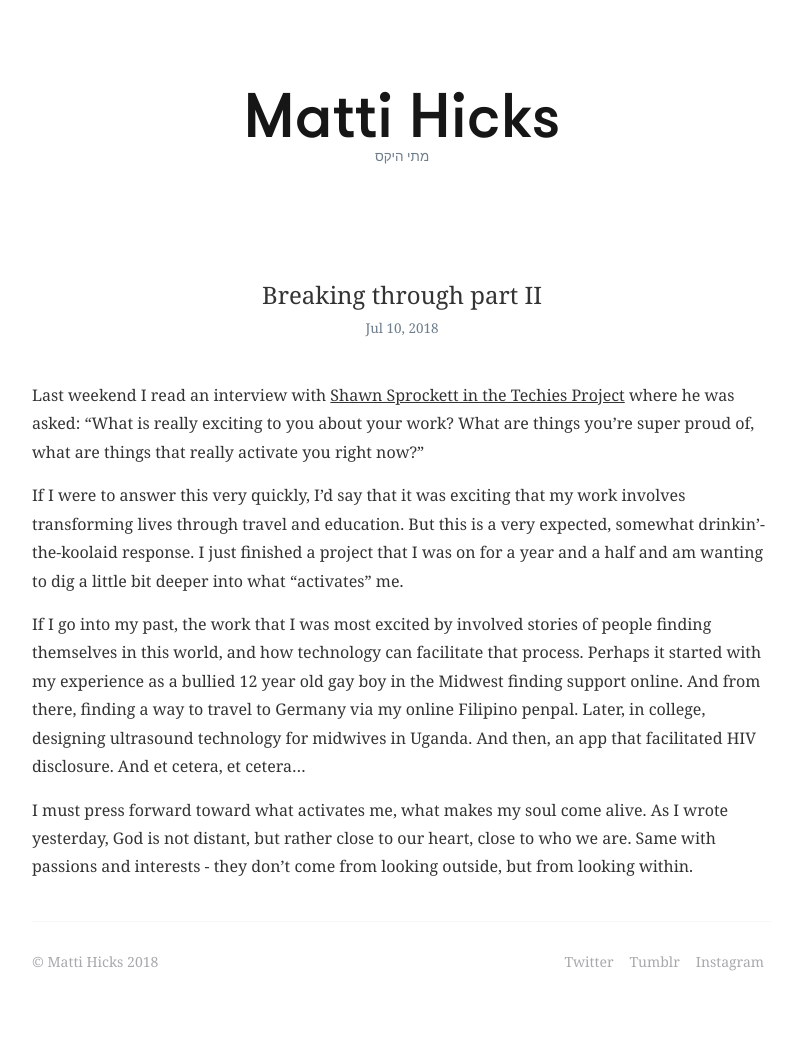
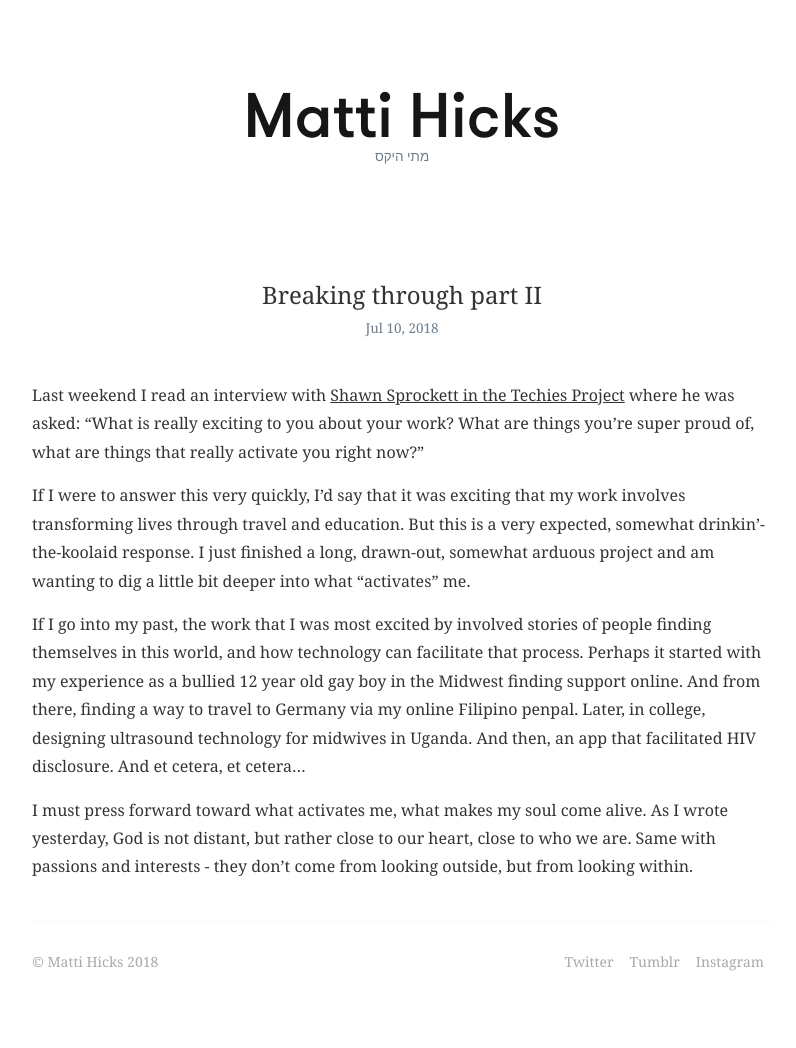
Before and after one commit to mattihicks/matthewmatthew, a Jekyll site: the page built from _posts/2018-07-10-revisiting-values.markdown, in a window 1280 px wide. Shown: the whole page, without its empty margins (238-1034 px from the left). Built offline with Jekyll 4.4.1, drawn with Linux system fonts in a browser that asks for light colours; some web fonts are replaced.

Commit message:
post edit

```diff
--- a/_posts/2018-07-10-revisiting-values.markdown
+++ b/_posts/2018-07-10-revisiting-values.markdown
@@ -10,7 +10,7 @@ categories: personal
 
 Last weekend I read an interview with [Shawn Sprockett in the Techies Project](https://techiesproject.com/shawn-sprockett/) where he was asked: "What is really exciting to you about your work? What are things you’re super proud of, what are things that really activate you right now?"
 
-If I were to answer this very quickly, I'd say that it was exciting that my work involves transforming lives through travel and education. But this is a very expected, somewhat drinkin'-the-koolaid response. I just finished a project that I was on for a year and a half and am wanting to dig a little bit deeper into what "activates" me.
+If I were to answer this very quickly, I'd say that it was exciting that my work involves transforming lives through travel and education. But this is a very expected, somewhat drinkin'-the-koolaid response. I just finished a long, drawn-out, somewhat arduous project and am wanting to dig a little bit deeper into what "activates" me.
 
 If I go into my past, the work that I was most excited by involved stories of people finding themselves in this world, and how technology can facilitate that process. Perhaps it started with my experience as a bullied 12 year old gay boy in the Midwest finding support online. And from there, finding a way to travel to Germany via my online Filipino penpal. Later, in college, designing ultrasound technology for midwives in Uganda. And then, an app that facilitated HIV disclosure. And et cetera, et cetera...
 
```
